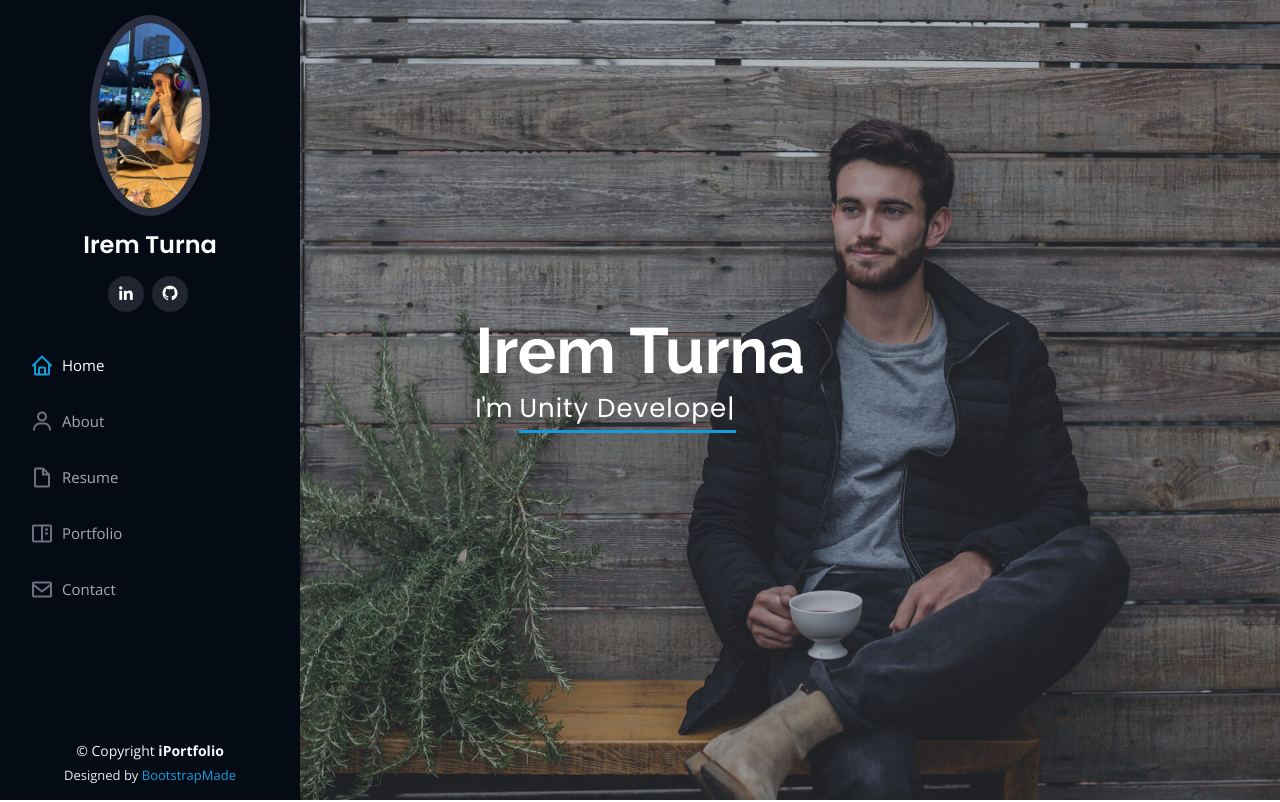
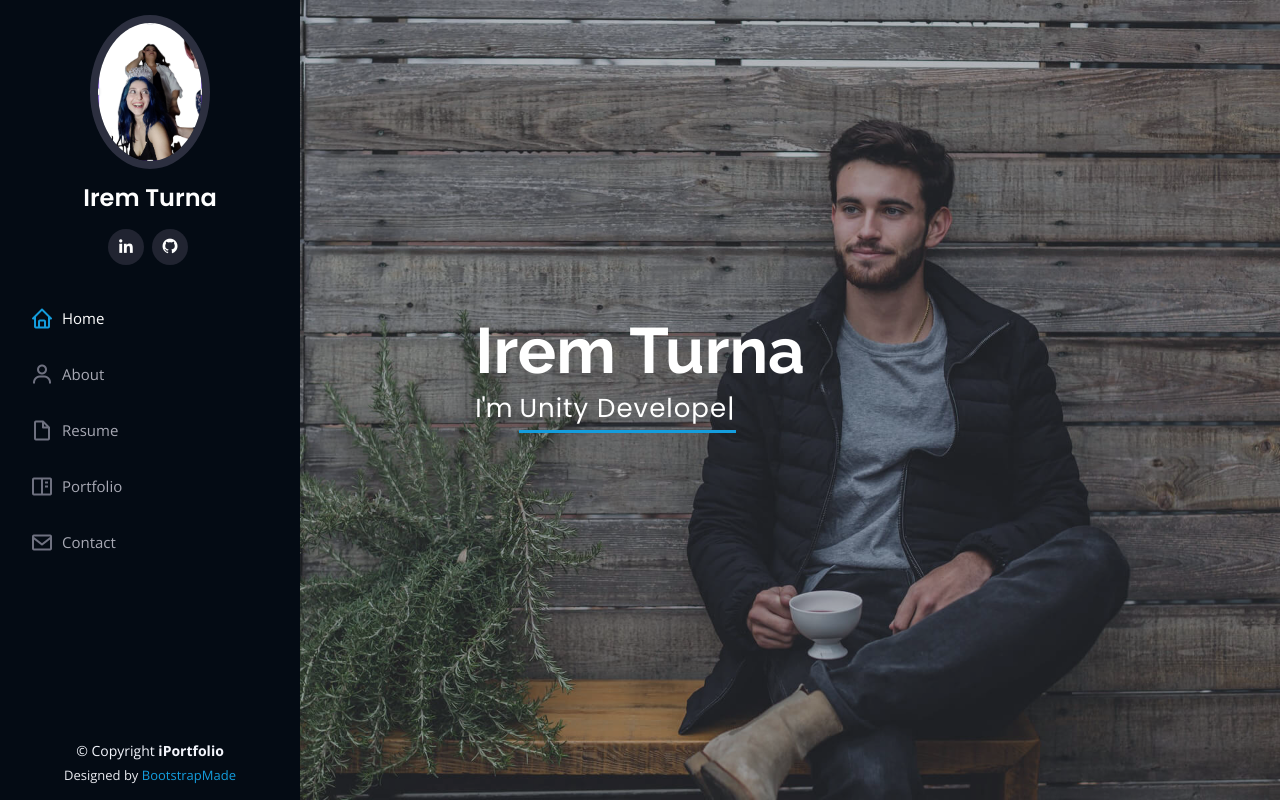
Before and after one commit to iraska/iraska.github.io, a plain HTML site: page index.html in a window 1280 px wide. Shown: the top 802 px of the page. Drawn offline with nearby package versions, Linux system fonts and the light colour scheme.

Commit message:
Update index.html

```diff
--- a/index.html
+++ b/index.html
@@ -10,8 +10,8 @@
   <meta content="" name="keywords">
 
   <!-- Favicons -->
-  <link href="assets/img/ira_pp.png" rel="icon">
-  <link href="assets/img/apple-touch-icon.png" rel="apple-touch-icon">
+  <link href="assets/img/Iraska.png" rel="icon">
+  <link href="assets/img/Iraska.png" rel="apple-touch-icon">
 
   <!-- Google Fonts -->
   <link href="https://fonts.googleapis.com/css?family=Open+Sans:300,300i,400,400i,600,600i,700,700i|Raleway:300,300i,400,400i,500,500i,600,600i,700,700i|Poppins:300,300i,400,400i,500,500i,600,600i,700,700i" rel="stylesheet">
@@ -46,7 +46,7 @@
     <div class="d-flex flex-column">
 
       <div class="profile">
-        <img src="assets/img/stateMach.jpeg" alt="" class="img-fluid rounded-circle">
+        <img src="assets/img/ira_pp.png" alt="" class="img-fluid rounded-circle">
         <h1 class="text-light"><a href="index.html">Irem Turna</a></h1>
         <div class="social-links mt-3 text-center">
           <!--<a href="#" class="twitter"><i class="bx bxl-twitter"></i></a>-->
```
